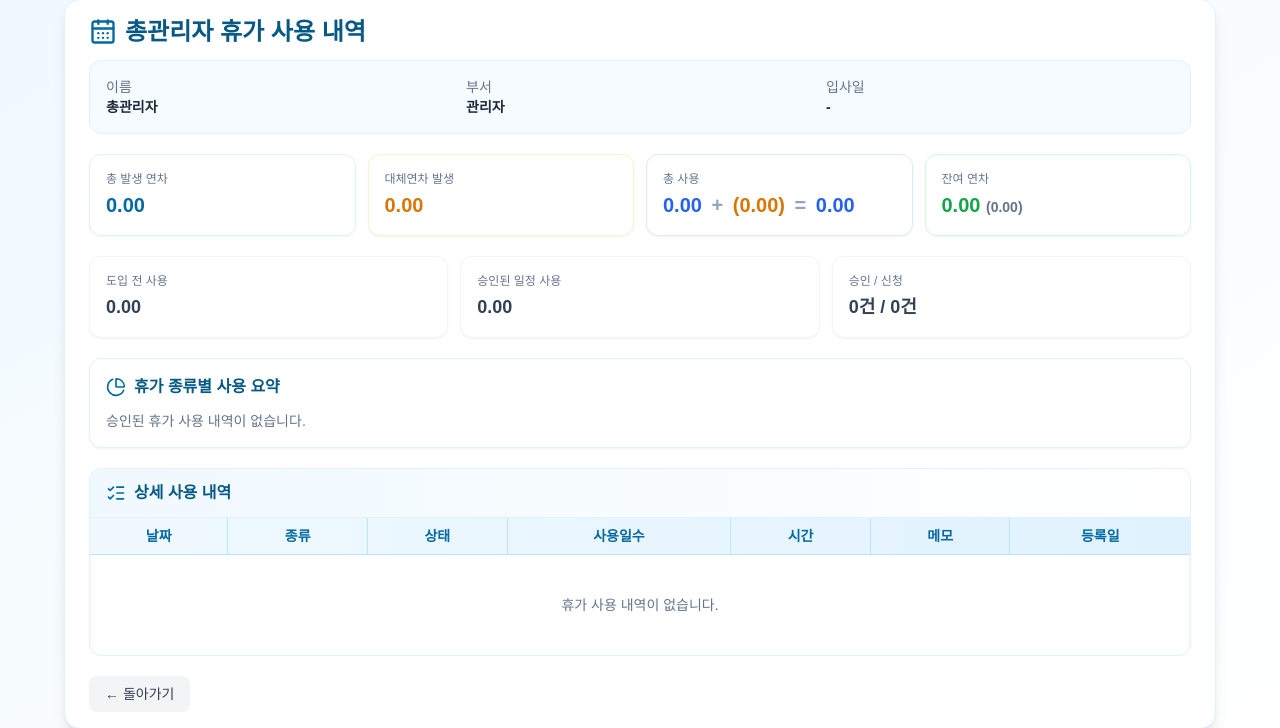
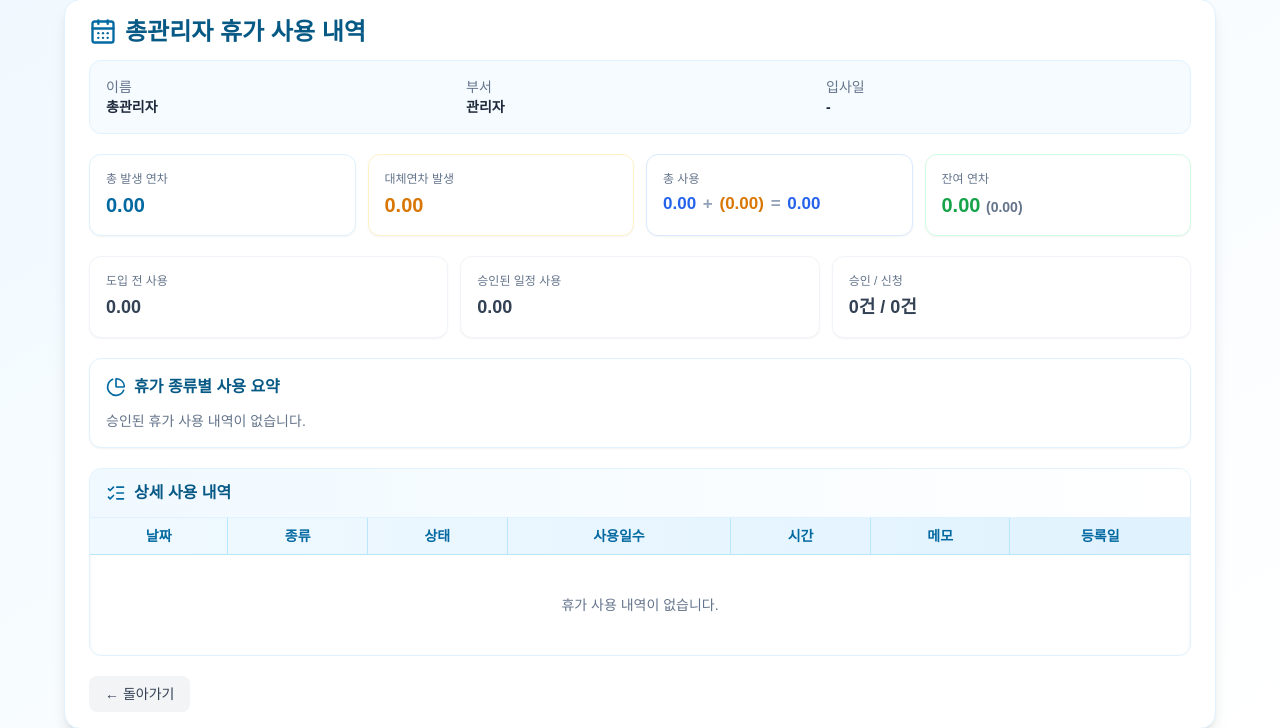
Before and after one commit to wjswk28/gaja_vacation_system, a Flask app: page /employee/vacation_history/1 in a window 1280 px wide. Shown: the part 73-801 px from the top of the page. Run offline with Flask 3, Linux system fonts and the light colour scheme; a user stored in the database is signed in; some libraries are stand-ins or nearby versions.

Commit message:
Update employee_vacation_history.html

```diff
--- a/app/templates/employee_vacation_history.html
+++ b/app/templates/employee_vacation_history.html
@@ -58,24 +58,15 @@
       </div>
     </div>
 
-    <div class="rounded-xl border border-blue-100 bg-white shadow-sm p-4">
+    <div class="rounded-xl border border-blue-100 bg-white shadow-sm p-3 md:p-4">
       <div class="text-xs text-slate-500 mb-1">총 사용</div>
-      <div class="text-xl font-bold">
-        <span class="text-blue-600">
-          {{ "%.2f"|format(summary.annual_used_total or 0) }}
-        </span>
 
-        <span class="text-slate-400 mx-1">+</span>
-
-        <span class="text-amber-600">
-          ({{ "%.2f"|format(summary.alt_used_total or 0) }})
-        </span>
-
-        <span class="text-slate-400 mx-1">=</span>
-
-        <span class="text-blue-600">
-          {{ "%.2f"|format(summary.used_total or 0) }}
-        </span>
+      <div class="font-bold whitespace-nowrap text-[15px] md:text-[16px] lg:text-[17px]">
+        <span class="text-blue-600">{{ "%.2f"|format(summary.annual_used_total or 0) }}</span>
+        <span class="text-slate-400 mx-0.5">+</span>
+        <span class="text-amber-600">({{ "%.2f"|format(summary.alt_used_total or 0) }})</span>
+        <span class="text-slate-400 mx-0.5">=</span>
+        <span class="text-blue-600">{{ "%.2f"|format(summary.used_total or 0) }}</span>
       </div>
     </div>
 
```
